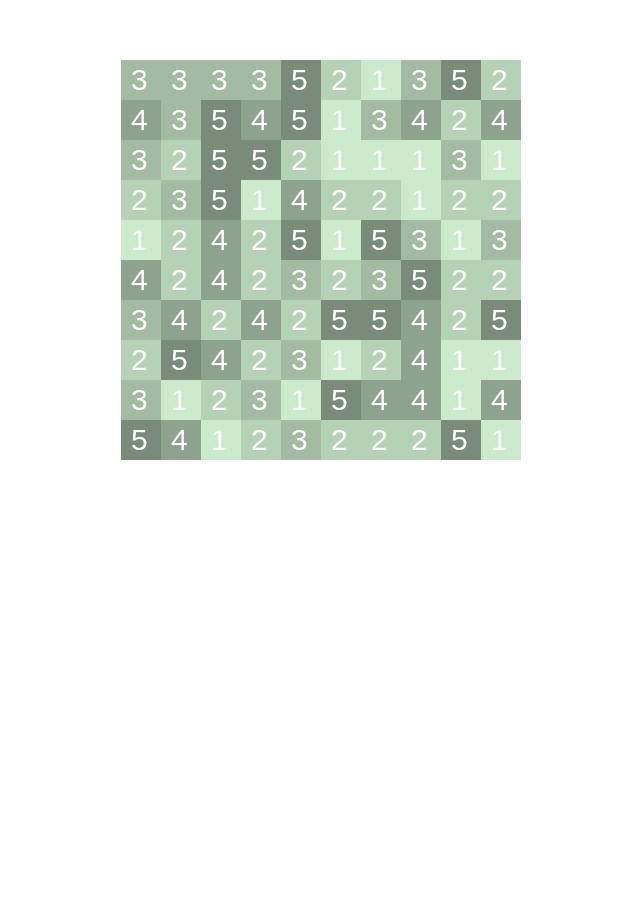
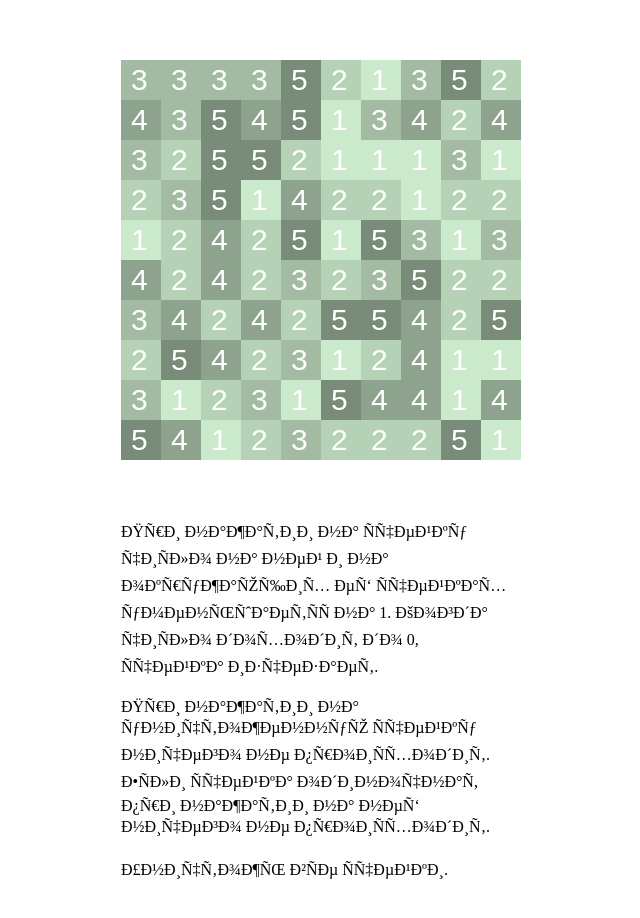
Before and after one commit to fractalminding/zeroCell, a plain HTML site: page index.html in a window 1280 px wide. Shown: the whole page, without its empty margins (319-959 px from the left). Before the commit the page ends 800 px from the top, so only its background shows below. Drawn offline with Linux system fonts and the light colour scheme.

Commit message:
добавлено описание под игрой

```diff
--- a/index.html
+++ b/index.html
@@ -4,13 +4,25 @@
             href="styles.css"
             rel="stylesheet"
         />
+        <meta-charset="utf-8">
     </head>
     <body>
-        <canvas
-            id = "game"
-            height="400"
-            width="400"
-        ></canvas>
+        <div id="content">
+            <canvas
+                id = "game"
+                height="400"
+                width="400"
+            ></canvas>
+            <div id="description">
+                <p>При нажатии на ячейку число на ней и на окружающих её
+                ячейках уменьшается на 1. Когда число доходит до 0, ячейка
+                изчезает.</p>
+                <p>При нажатии на уничтоженную ячейку ничего не происходит.
+                Если ячейка одиночная, при нажатии на неё ничего не происходит.
+                </p>
+                <p>Уничтожь все ячейки.</p>
+            </div>
+        </div>
         <script src="game.js"></script>
     </body>
 </html>
--- a/styles.css
+++ b/styles.css
@@ -1,4 +1,11 @@
-canvas {
-    margin: 60px auto;
+body {
+    margin: 0px;
+}
+#content {
+    margin: 60px auto 0px auto;
     display: table;
 }
+#description {
+    width: 400px;
+    margin: 60px 0px;
+}
```
